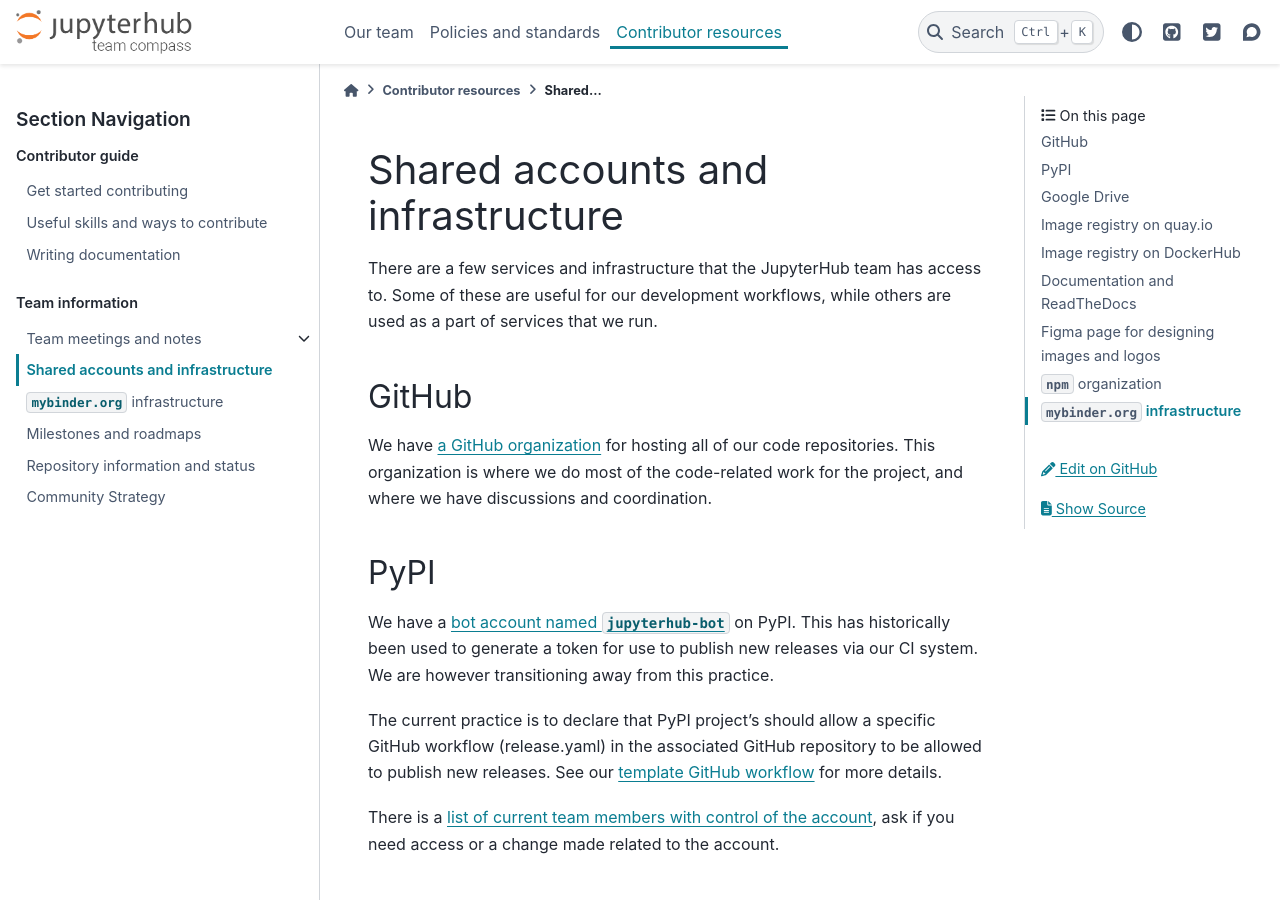
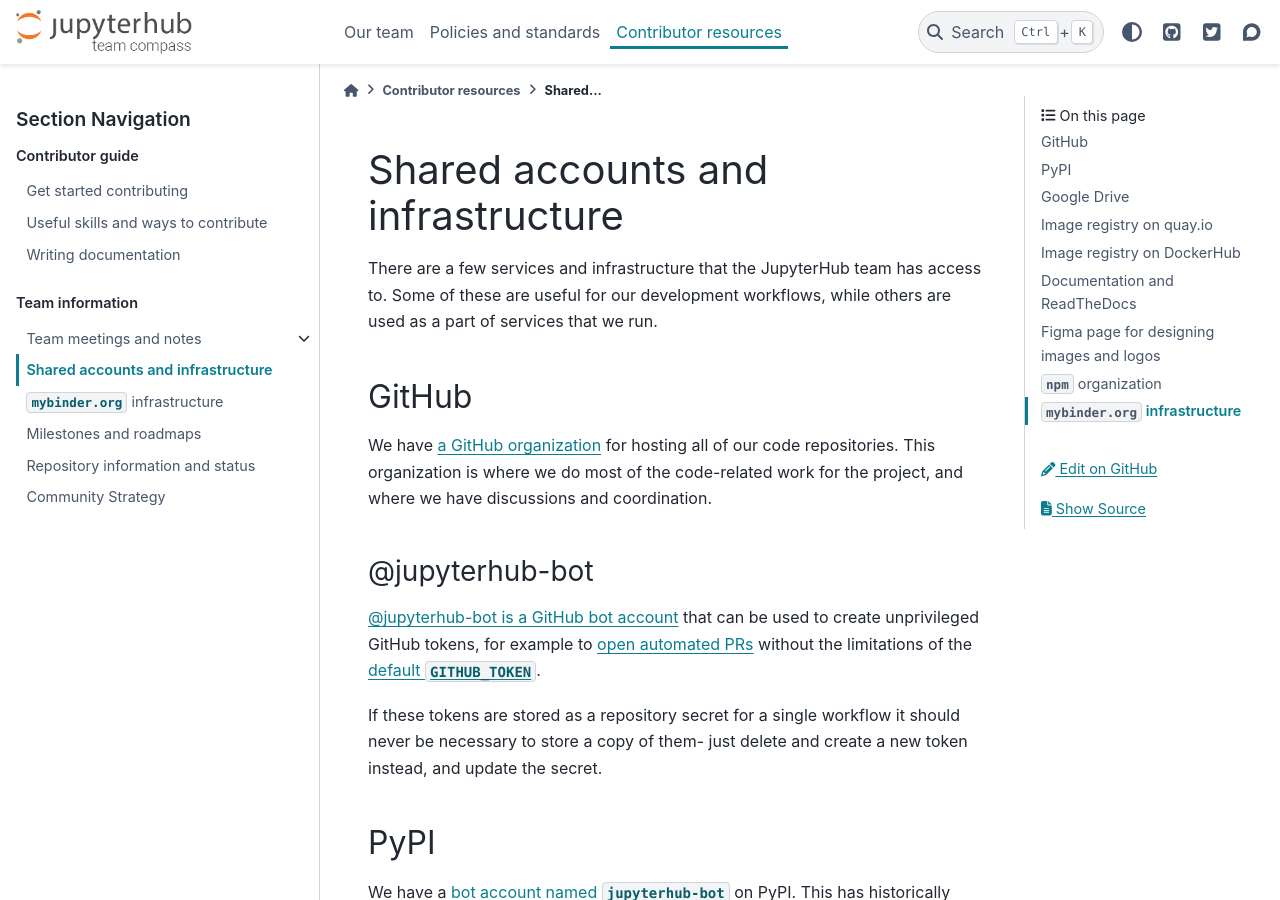
Before and after one commit to jupyterhub/team-compass, a Sphinx documentation site: the page built from docs/resources/shared-infrastructure.md, in a window 1280 px wide and 900 px high. Built offline with Sphinx 7.4.7 and the PyData theme 0.15.4, drawn with Linux system fonts in a browser that asks for light colours; the version number could not be read and is left out.

Commit message:
Document GitHub @jupyterhub-bot

```diff
--- a/docs/resources/shared-infrastructure.md
+++ b/docs/resources/shared-infrastructure.md
@@ -7,6 +7,15 @@
 
 We have [a GitHub organization](https://github.com/jupyterhub/) for hosting all of our code repositories.
 This organization is where we do most of the code-related work for the project, and where we have discussions and coordination.
+
+### @jupyterhub-bot
+
+[@jupyterhub-bot is a GitHub bot account](https://github.com/jupyterhub-bot)
+that can be used to create unprivileged GitHub tokens, for example to
+[open automated PRs](https://github.com/search?q=org%3Ajupyterhub+author%3Ajupyterhub-bot&type=pullrequests)
+without the limitations of the [default `GITHUB_TOKEN`](https://docs.github.com/en/actions/security-guides/automatic-token-authentication#using-the-github_token-in-a-workflow).
+
+If these tokens are stored as a repository secret for a single workflow it should never be necessary to store a copy of them- just delete and create a new token instead, and update the secret.
 
 (shared:pypi-bot)=
 ## PyPI
```
